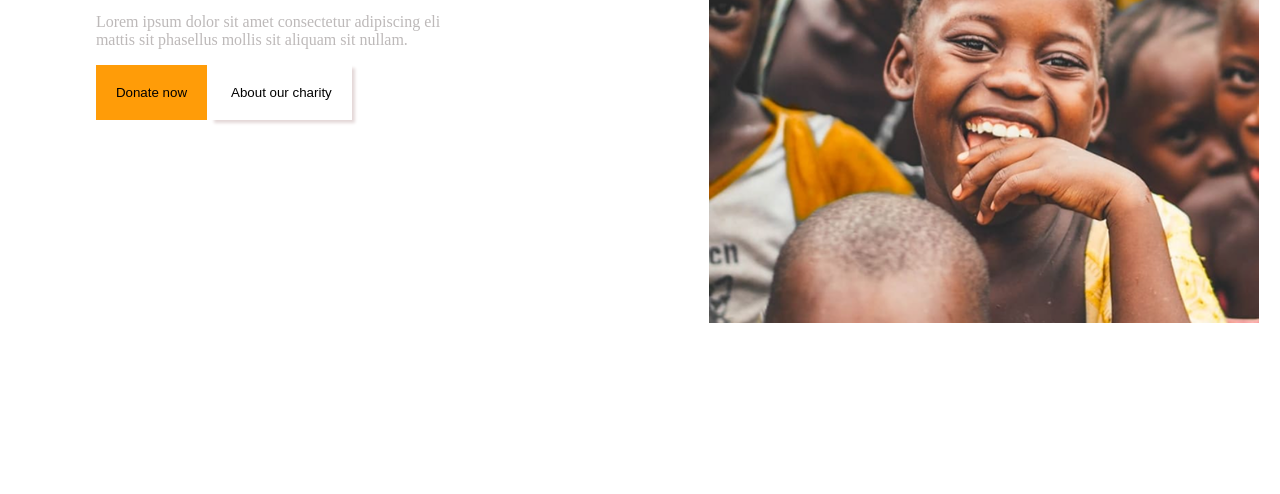
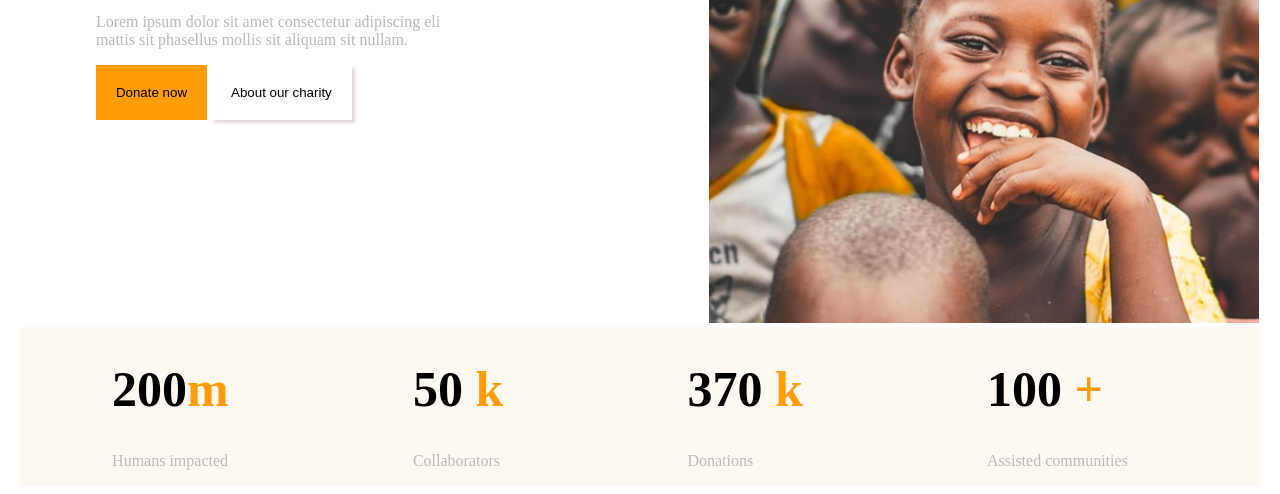
Before and after one commit to qalamschool044-dotcom/EXAM, a plain HTML site: page index.html in a window 1280 px wide. Shown: the part 447-941 px from the top of the page. Before the commit the page ends 800 px from the top, so only its background shows below. Drawn offline with Linux system fonts and the light colour scheme.

Commit message:
Section 3

```diff
--- a/index.html
+++ b/index.html
@@ -44,6 +44,28 @@
                 <img src="./IMAGE (19).png" alt="">
             </div>
         </div>
+
+
+        <div class="zm">
+
+            <div>
+                <h1 class="zm4">200<span class="zm1">m</span></h1>
+                <p class="zm2">Humans impacted</p>
+            </div>
+            <div>
+                <h1 class="zm4">50 <span class="zm1">k</span></h1>
+                <p class="zm2">Collaborators</p>
+            </div>
+            <div>
+                <h1 class="zm4">370 <span class="zm1">k</span></h1>
+                <p class="zm2">Donations</p>
+            </div>
+            <div>
+                <h1 class="zm4">100 <span class="zm1">+</span></h1>
+                <p class="zm2">Assisted communities</p>
+            </div>
+        </div>
+
     </div>
 
 </body>
--- a/style.css
+++ b/style.css
@@ -76,3 +76,19 @@
     background-color: white;
     box-shadow: 3px 3px 3px rgb(228, 216, 216);
 }
+.zm{
+    display: flex;
+    justify-content: space-around;
+    align-items: center;
+    padding-right: 40px;
+    background-color: #FEF9F2;
+}
+.zm1{
+    color: #FF9C08;
+}
+.zm2{
+    color: #bdb9b9;
+}
+.zm4{
+    font-size:  50px;
+}
```
